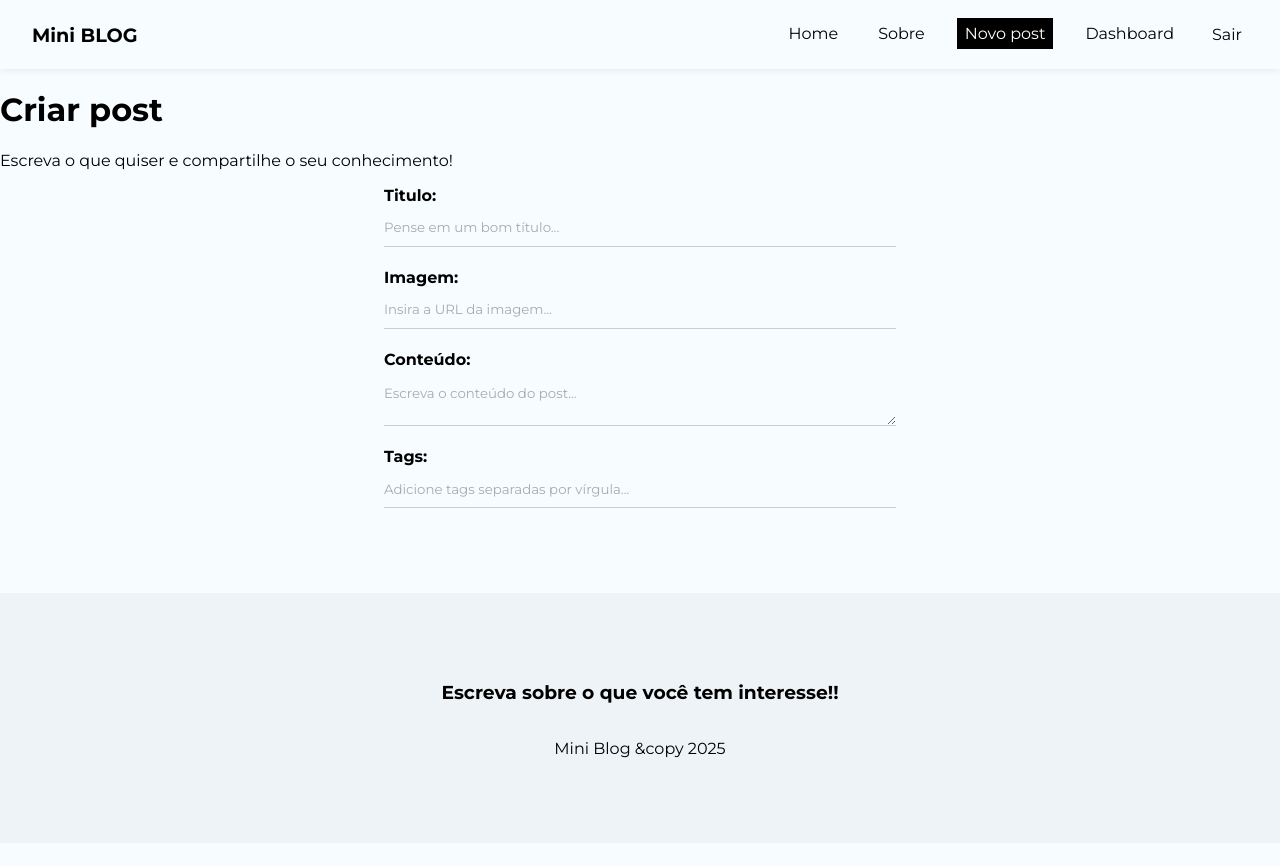
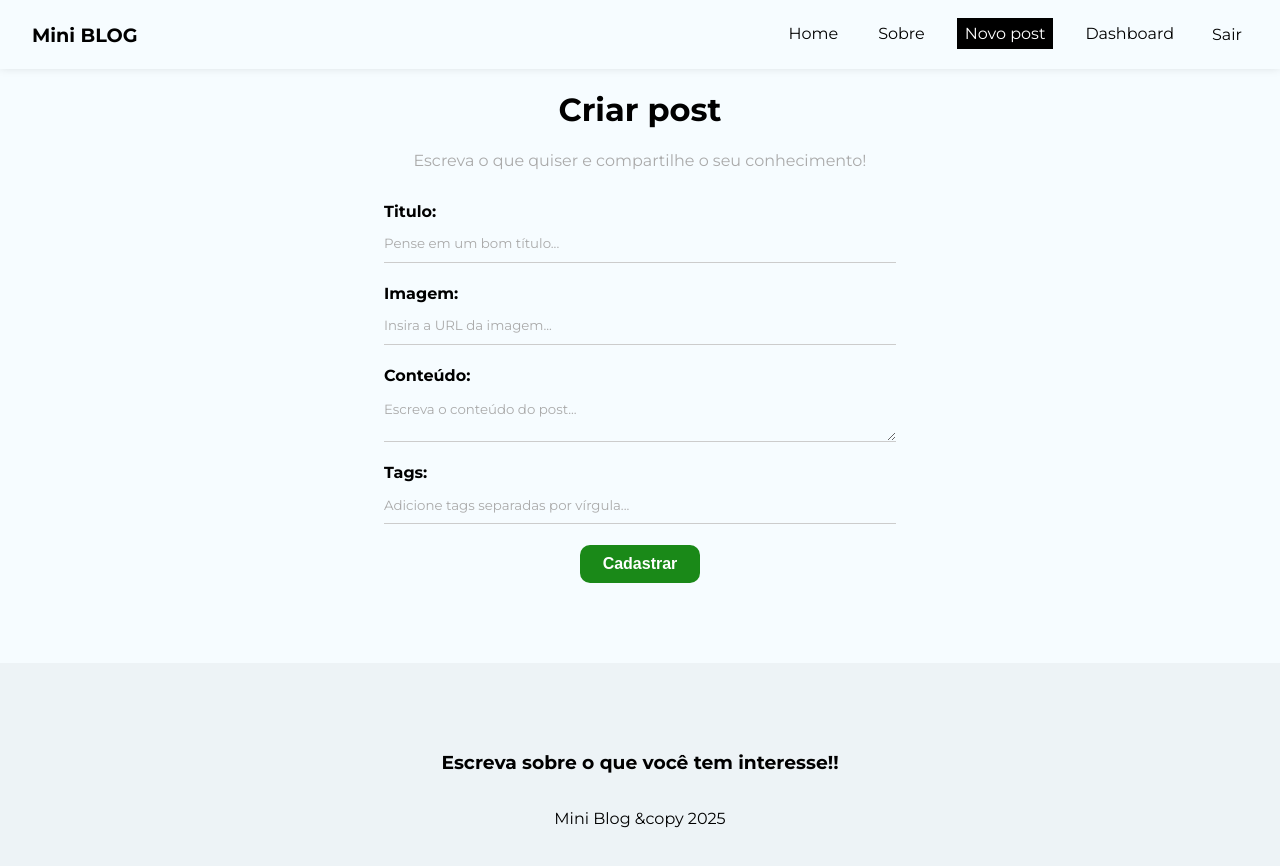
Before and after one commit to MateusMiranda20/MiniBlog, a React (Vite) app: page /posts/create in a window 1280 px wide. Shown: the top 866 px of the page. Before the commit the page ends 843 px from the top, so only its background shows below. Built offline with nearby package versions, Linux system fonts and the light colour scheme; no server answers; sample sign-in values are in the browser's storage.

Commit message:
Validating some fields. and tweaking the styling

```diff
--- a/src/pages/CreatePost/CreatPost.module.css
+++ b/src/pages/CreatePost/CreatPost.module.css
@@ -0,0 +1,12 @@
+.create_post {
+    text-align: center;
+}
+
+.create_post h2 {
+    font-size: 2.2em;
+}
+
+.create_post p {
+    color: #aaa;
+    margin-bottom: 2em;
+}
--- a/src/pages/CreatePost/CreatePost.jsx
+++ b/src/pages/CreatePost/CreatePost.jsx
@@ -1,15 +1,58 @@
 import styles from "../CreatePost/CreatPost.module.css"
 import { useState } from "react"
+
+import { useNavigate } from "react-router-dom"
+import { useAuthValue } from "../../context/AuthContext"
+import { useInsertDocument } from "../../hooks/useInsertDocument"
 
 function CreatePost() {
     const [title, setTitle] = useState("")
     const [image, setImage] = useState("")
     const [body, setBody] = useState("")
-    const [tags, setTags] = useState([])
-    //const [formError, setFormError] = useState("")
+    const [tags, setTags] = useState("")
+    const [formError, setFormError] = useState("")
+
+    const { user } = useAuthValue()
+
+    const { insertDocument, response } = useInsertDocument("posts")
 
     const handleSubmit = (e) => {
         e.preventDefault()
+        setFormError("")
+
+        const tagsArray = tags.split(",").map(tag => tag.trim().toLowerCase())
+
+
+        //Validate image URL
+        if (!image.match(/\.(jpeg|jpg|gif|png)$/)) {
+            setFormError("Por favor, insira uma URL de imagem válida.")
+            return
+        }
+
+
+        //Chamar a função de inserção de documento
+        //insertDocument({
+        //   title,
+        //  image,
+        // body,
+        // tags: tagsArray
+        //});
+
+        //Checar todos os valores
+        //if (!title || !image || !body || tagsArray.length === 0) {
+        //  setFormError("Por favor, preencha todos os campos.")
+        //  return
+        //}
+
+        insertDocument({
+            title,
+            image,
+            body,
+            tags: tagsArray,
+            uid: user.uid,
+            createdBy: user.displayName
+        })
+
     }
 
 
@@ -57,15 +100,18 @@ function CreatePost() {
                         name="tags"
                         required
                         placeholder="Adicione tags separadas por vírgula..."
-                    onChange={(e) => setTags(e.target.value.split(","))}
+                        onChange={(e) => setTags(e.target.value)}
                         value={tags}
                     />
                 </label>
-                {/*
-                {!loading && <button className="btn">Cadastrar</button>}
-                    {loading && ( <button className="btn" disabled>Aguarde...</button>)}
-                    {error && <p className="error">{error}</p>}
-                */}
+                {!response.loading && <button className="btn">Cadastrar</button>}
+                {response.loading &&(
+                    <button className="btn" disabled>
+                        Aguarde...
+                    </button>
+                )}
+                {response.error && <p className="error">{response.error}</p>}
+                {formError && <p className="error">{formError}</p>}
             </form>
         </div>
     )
```
Lines whose indentation alone changed are shown as unchanged.
